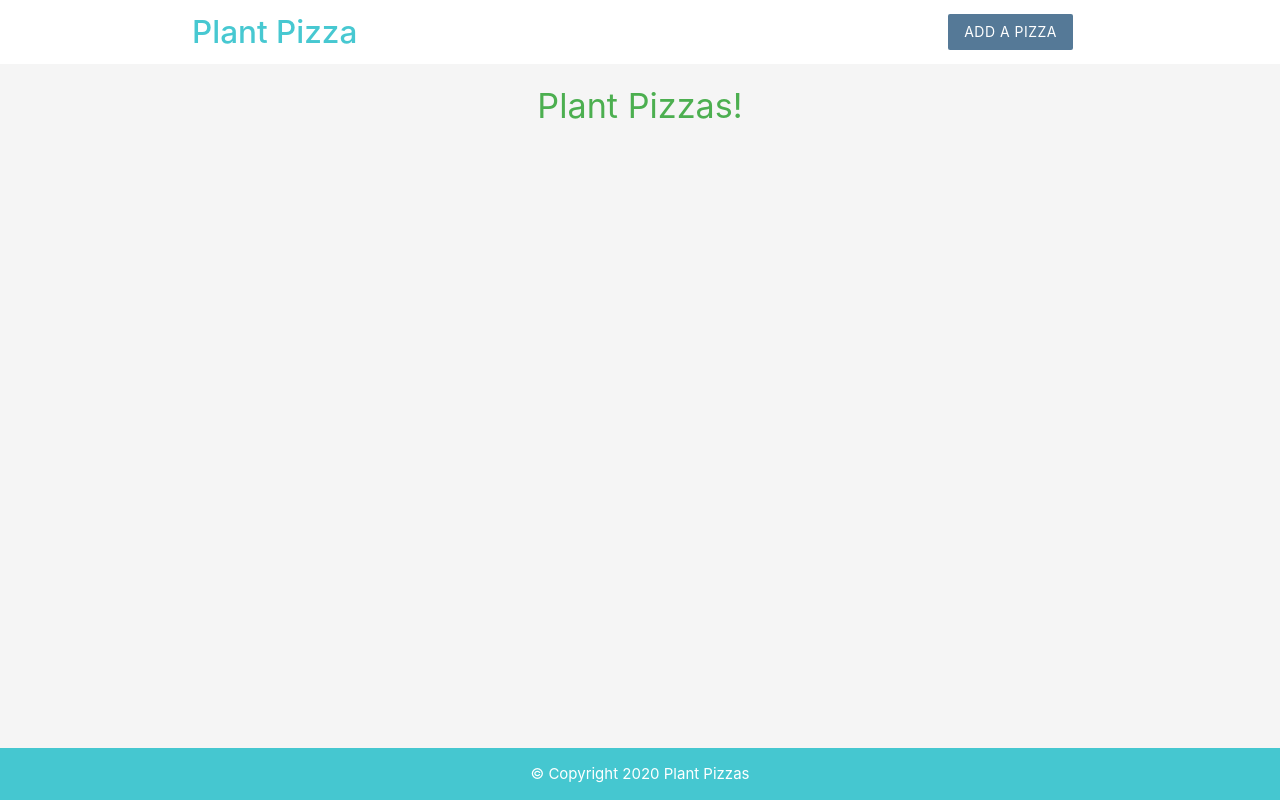
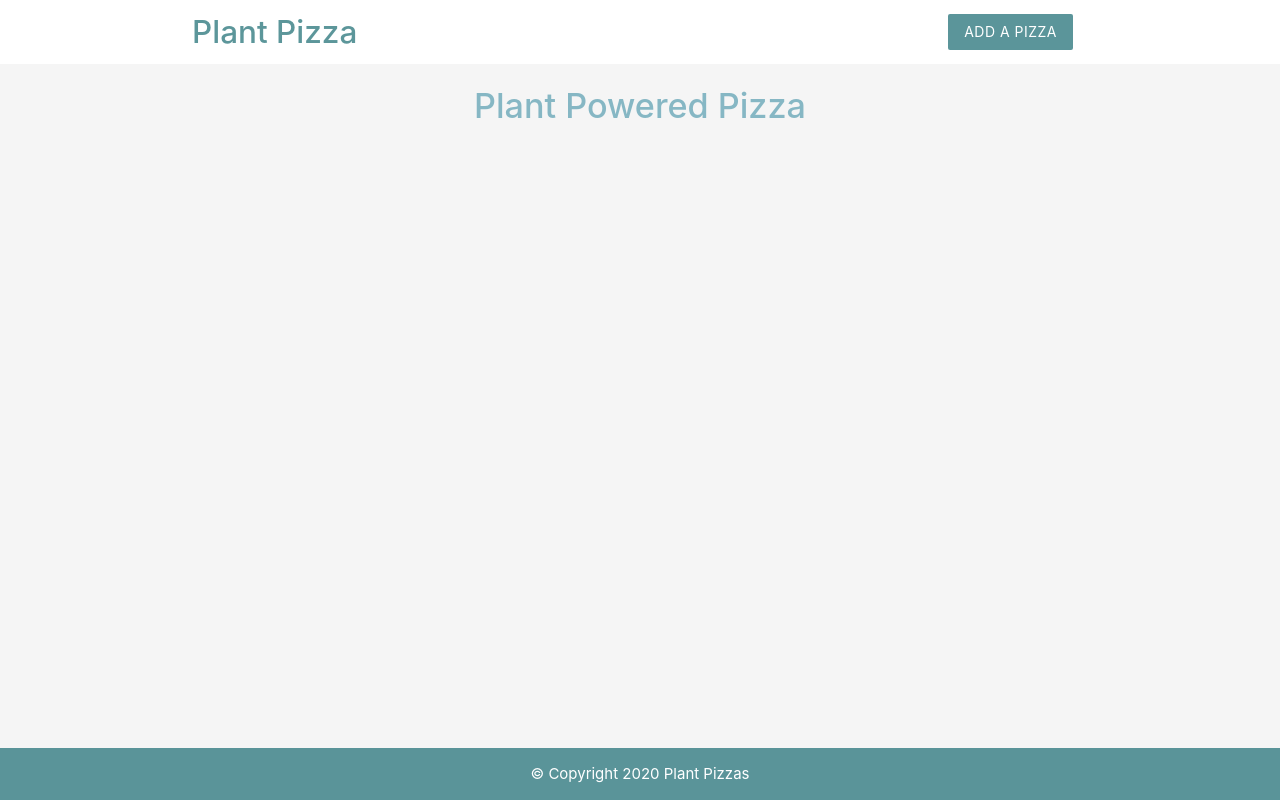
Before and after one commit to markwilde33/Plant-Pizza, a PHP site: page / in a window 1280 px wide. Run offline with PHP 8.4, Linux system fonts and the light colour scheme; data that the repository does not hold is empty; a stand-in replaces the project's code that opens the database connection.

Commit message:
Made some minor style changes to headings and buttons.

```diff
--- a/details.php
+++ b/details.php
@@ -29,7 +29,7 @@
 
 	<?php include('templates/header.php'); ?>
     <div class="container center">
-    <h2 class="center"> Pizza Details Page</h2>
+    <h4 class="center pizza-details"> <strong> Pizza Details Page</strong></h4>
     <?php if($pizza): ?>
 
         <h4><?php echo htmlspecialchars($pizza['title']); ?></h4>
--- a/index.php
+++ b/index.php
@@ -24,7 +24,7 @@
 
 	<?php include('templates/header.php'); ?>
 
-	<h4 class="center green-text">Plant Pizzas!</h4>
+	<h4 class="center title-style"> <strong>Plant Powered Pizza</strong></h4>
 
 	<div class="container">
 		<div class="row">
@@ -44,7 +44,7 @@
                             </ul>
 						</div>
 						<div class="card-action right-align">
-							<a class="brand-text" href="details.php?id=<?php echo $pizza['id'] ?>">more info</a>
+							<a class="btn" href="details.php?id=<?php echo $pizza['id'] ?>">more info</a>
 						</div>
 					</div>
 				</div>
--- a/style.css
+++ b/style.css
@@ -9,7 +9,7 @@
 }
 
 .brand-text {
-    color: #32c2cce5 !important;
+    color: #498a8fe5 !important;
 }
 
 /* Form styles */
@@ -27,13 +27,13 @@ form{
 }
 
 input.btn:hover {
-    background-color: rgba(235, 227, 124, 0.966) !important;
+    background-color: rgb(134, 183, 196) !important;
 }
 
 /* Link styles */
 
 nav ul li a:hover{
-    background-color: rgba(235, 227, 124, 0.966) !important;
+    background-color: rgb(134, 183, 196) !important;
  }
 
 /* Footer styles */
@@ -43,7 +43,7 @@ nav ul li a:hover{
     left: 0;
     bottom: 0;
     width: 100%;
-    background-color: #32c2cce5;
+    background-color: #498a8fe5;
     color: white;
     text-align: center;
 
@@ -58,3 +58,24 @@ nav ul li a:hover{
   .container{
       padding-bottom: 100px;
   }
+
+/* Heading styles */
+
+  .pizza-details{
+   color: #498a8fe5;
+  }
+
+  .title-style{
+      color: rgb(134, 183, 196);
+  }
+/* Button styles*/
+
+  .btn {
+    text-decoration: none;
+    color: #fff;
+    background-color: #498a8fe5 !important;
+  }
+
+  .btn:hover {
+background-color: rgb(134, 183, 196) !important;
+  }
```
